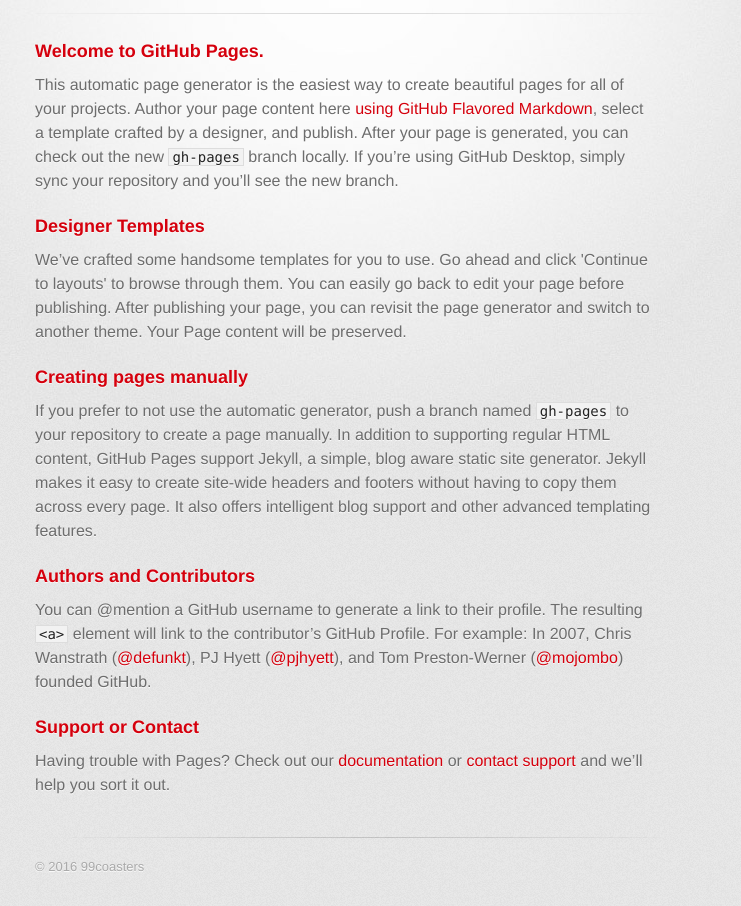
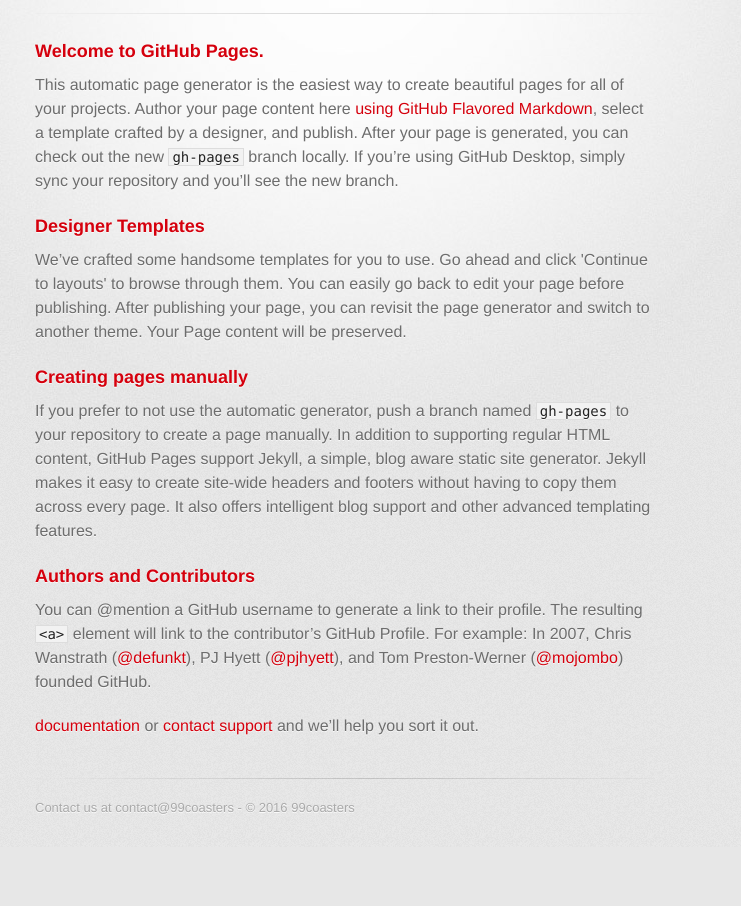
Before and after one commit to yetalabs/99coasters, a plain HTML site: page index.html in a window 1280 px wide. Shown: the part 160-1066 px from the top of the page, without its empty margins (295-1036 px from the left). After the commit the page ends 1007 px from the top, so only its background shows below. Drawn offline with Linux system fonts and the light colour scheme; a web font is replaced by a local one.

Commit message:
Update index.html

```diff
--- a/index.html
+++ b/index.html
@@ -45,14 +45,12 @@
 
 <p>You can @mention a GitHub username to generate a link to their profile. The resulting <code>&lt;a&gt;</code> element will link to the contributor’s GitHub Profile. For example: In 2007, Chris Wanstrath (<a href="https://github.com/defunkt" class="user-mention">@defunkt</a>), PJ Hyett (<a href="https://github.com/pjhyett" class="user-mention">@pjhyett</a>), and Tom Preston-Werner (<a href="https://github.com/mojombo" class="user-mention">@mojombo</a>) founded GitHub.</p>
 
-<h3>
-<a id="support-or-contact" class="anchor" href="#support-or-contact" aria-hidden="true"><span aria-hidden="true" class="octicon octicon-link"></span></a>Support or Contact</h3>
 
-<p>Having trouble with Pages? Check out our <a href="https://help.github.com/pages">documentation</a> or <a href="https://github.com/contact">contact support</a> and we’ll help you sort it out.</p>
+<p> <a href="https://help.github.com/pages">documentation</a> or <a href="https://github.com/contact">contact support</a> and we’ll help you sort it out.</p>
         </section>
 
         <footer>
-          © 2016 99coasters
+          Contact us at contact@99coasters - © 2016 99coasters
         </footer>
 
 
```
